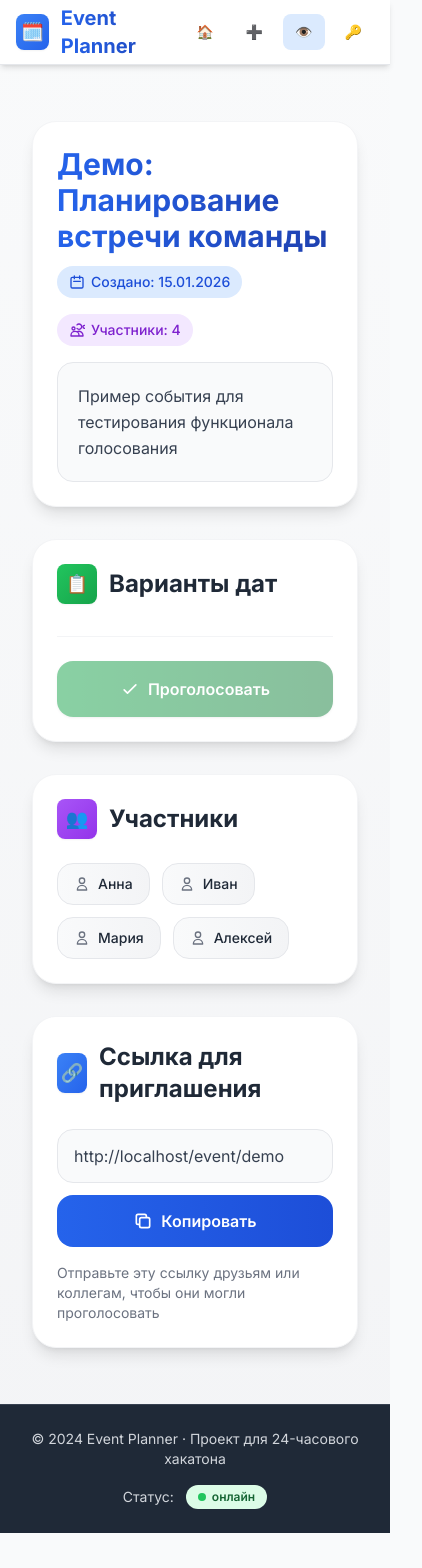
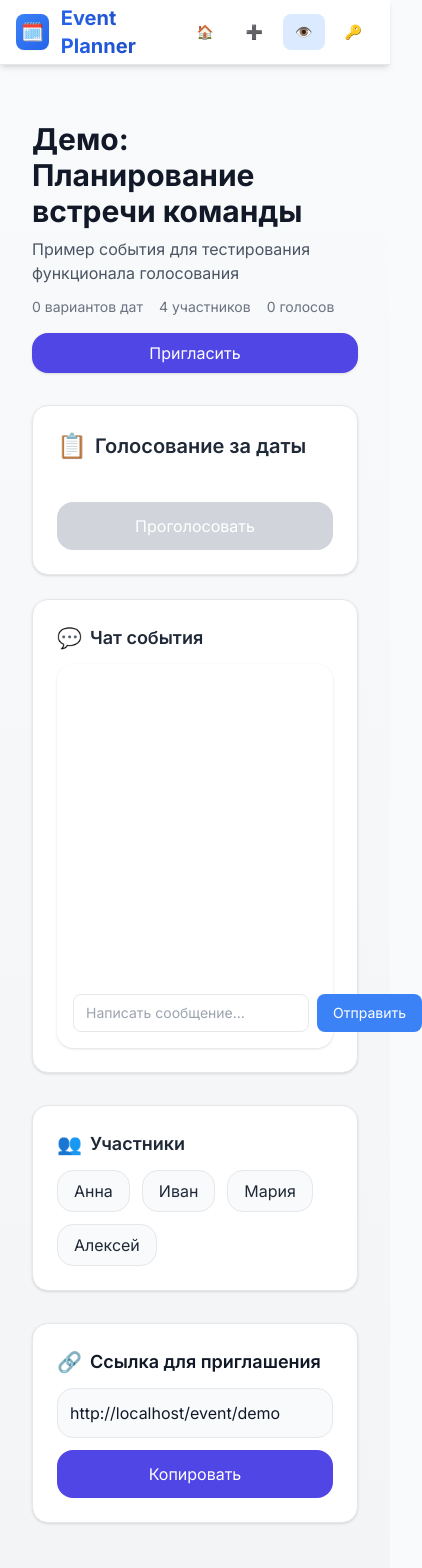
Before and after one commit to memechanic/event-planner, a Vue app in the folder frontend/: page /event/demo in a window 390 px wide. Shown: the top 1568 px of the page, 422 px wide, since content can reach past the window. Before the commit the page ends 1533 px from the top, so only its background shows below. Built offline with nearby package versions, Linux system fonts and the light colour scheme.

Commit message:
Added Chat

```diff
--- /dev/null
+++ b/frontend/src/components/ChatBox.vue
@@ -0,0 +1,72 @@
+<template>
+  <div class="flex flex-col bg-white rounded-xl shadow p-4 h-96">
+    <div class="flex-grow overflow-y-auto space-y-2 pr-1">
+      <div
+        v-for="(m, i) in messages"
+        :key="i"
+        class="flex"
+        :class="m.from === 'me' ? 'justify-end' : 'justify-start'"
+      >
+        <div
+          class="px-3 py-2 rounded-lg max-w-xs text-sm"
+          :class="m.from === 'me'
+            ? 'bg-blue-500 text-white'
+            : 'bg-gray-200 text-gray-800'"
+        >
+          {{ m.text }}
+        </div>
+      </div>
+    </div>
+
+    <div class="flex mt-3">
+      <input
+        v-model="newMessage"
+        type="text"
+        placeholder="Написать сообщение..."
+        class="flex-grow border rounded-lg px-3 py-2 text-sm focus:outline-none focus:ring focus:ring-blue-300"
+        @keyup.enter="sendMessage"
+      />
+      <button
+        class="ml-2 px-4 py-2 bg-blue-500 text-white rounded-lg text-sm hover:bg-blue-600"
+        @click="sendMessage"
+      >
+        Отправить
+      </button>
+    </div>
+  </div>
+</template>
+
+<script>
+export default {
+  name: "ChatBox",
+  props: {
+    userRole: {
+      type: String,
+      default: "participant"
+    }
+  },
+  data() {
+    return {
+      messages: [],
+      newMessage: ""
+    };
+  },
+  methods: {
+    sendMessage() {
+      if (!this.newMessage.trim()) return;
+
+      this.messages.push({
+        text: this.newMessage,
+        from: this.userRole === "owner" ? "me" : "me"
+      });
+
+      this.newMessage = "";
+
+      this.$nextTick(() => {
+        const el = this.$el.querySelector(".overflow-y-auto");
+        el.scrollTop = el.scrollHeight;
+      });
+    }
+  }
+};
+</script>
--- a/frontend/src/views/EventView.vue
+++ b/frontend/src/views/EventView.vue
@@ -1,5 +1,8 @@
+<script> import ChatBox from "@/components/ChatBox.vue"; export default { components: { ChatBox } }; </script>
+
 <template>
-  <div class="max-w-4xl mx-auto px-4 py-8">
+  <div class="max-w-7xl mx-auto px-4 py-8">
+
     <!-- Загрузка -->
     <div v-if="loading" class="flex flex-col items-center justify-center py-20">
       <div class="w-16 h-16 border-4 border-blue-200 border-t-blue-600 rounded-full animate-spin mb-4"></div>
@@ -17,187 +20,123 @@
       <p class="text-gray-600 mb-8">{{ error }}</p>
       <router-link
         to="/"
-        class="inline-flex items-center px-6 py-3 bg-gradient-to-r from-blue-600 to-blue-700 text-white font-semibold rounded-xl hover:shadow-lg transition-all duration-200"
+        class="inline-flex items-center px-6 py-3 bg-blue-600 text-white font-semibold rounded-xl hover:bg-blue-700 transition-all"
       >
         На главную
       </router-link>
     </div>
 
-    <!-- Контент события -->
+    <!-- Контент -->
     <div v-else-if="event" class="space-y-8">
-      <!-- Заголовок -->
-      <div class="bg-white rounded-2xl shadow-lg p-6 md:p-8 border border-gray-100">
-        <div class="flex flex-col md:flex-row md:items-start md:justify-between gap-6">
+
+      <!-- HEADER -->
+      <div class="flex flex-col md:flex-row md:items-start md:justify-between">
         <div class="flex-1">
-            <h1 class="text-3xl font-bold bg-gradient-to-r from-blue-600 to-blue-800 bg-clip-text text-transparent mb-3">
-              {{ event.title }}
-            </h1>
-            <div class="flex flex-wrap items-center gap-4 mb-4">
-              <span class="inline-flex items-center px-3 py-1.5 bg-blue-100 text-blue-700 rounded-full text-sm font-medium">
-                <svg class="w-4 h-4 mr-1.5" fill="none" stroke="currentColor" viewBox="0 0 24 24">
-                  <path stroke-linecap="round" stroke-linejoin="round" stroke-width="2" d="M8 7V3m8 4V3m-9 8h10M5 21h14a2 2 0 002-2V7a2 2 0 00-2-2H5a2 2 0 00-2 2v12a2 2 0 002 2z"/>
-                </svg>
-                Создано: {{ formatDate(event.created_at) }}
-              </span>
-              <span class="inline-flex items-center px-3 py-1.5 bg-purple-100 text-purple-700 rounded-full text-sm font-medium">
-                <svg class="w-4 h-4 mr-1.5" fill="none" stroke="currentColor" viewBox="0 0 24 24">
-                  <path stroke-linecap="round" stroke-linejoin="round" stroke-width="2" d="M12 4.354a4 4 0 110 5.292M15 21H3v-1a6 6 0 0112 0v1zm0 0h6v-1a6 6 0 00-9-5.197m13.5-7.5a2.25 2.25 0 11-4.5 0 2.25 2.25 0 014.5 0zM6.75 7.5a2.25 2.25 0 100 4.5 2.25 2.25 0 000-4.5z"/>
-                </svg>
-                Участники: {{ uniqueParticipants.length }}
-              </span>
-            </div>
-            <div class="bg-gray-50 rounded-xl p-5 border border-gray-200">
-              <p class="text-gray-700 leading-relaxed">
-                {{ event.description || 'Нет описания' }}
-              </p>
-            </div>
-          </div>
+          <h1 class="text-3xl font-bold text-gray-900 mb-2">{{ event.title }}</h1>
+          <p class="text-gray-600">{{ event.description || 'Нет описания' }}</p>
+          <div class="flex gap-4 text-sm text-gray-500 mt-3">
+            <span>{{ dates.length }} вариантов дат</span>
+            <span>{{ uniqueParticipants.length }} участников</span>
+            <span>{{ eventStore.votes?.length || 0 }} голосов</span>
           </div>
         </div>
 
-      <!-- Даты для голосования -->
-      <div class="bg-white rounded-2xl shadow-lg p-6 md:p-8 border border-gray-100">
-        <div class="flex items-center mb-6">
-          <div class="w-10 h-10 bg-gradient-to-br from-green-500 to-green-600 rounded-lg flex items-center justify-center mr-3 shadow-sm">
-            <span class="text-white text-lg">📋</span>
+        <button class="mt-4 md:mt-0 px-5 py-2 bg-indigo-600 text-white rounded-xl shadow hover:bg-indigo-700">
+          Пригласить
+        </button>
       </div>
-          <h2 class="text-2xl font-bold text-gray-800">Варианты дат</h2>
+
+      <!-- GRID: Vote + Chat -->
+      <div class="grid grid-cols-1 lg:grid-cols-3 gap-6">
+
+        <!-- VOTE SECTION -->
+        <div class="lg:col-span-2 bg-white rounded-xl shadow p-6 border">
+          <div class="flex items-center mb-4">
+            <span class="text-2xl mr-2">📋</span>
+            <h2 class="text-xl font-semibold text-gray-800">Голосование за даты</h2>
           </div>
 
           <div class="space-y-4">
             <div
               v-for="date in dates"
               :key="date"
-            class="date-card"
-            :class="[
-              'bg-white border-2 rounded-xl p-5 cursor-pointer transition-all duration-200 hover:shadow-md',
-              selectedDate === date
-                ? 'border-green-500 bg-green-50'
-                : 'border-gray-200 hover:border-green-300'
-            ]"
               @click="selectDate(date)"
+              class="border rounded-xl p-4 cursor-pointer hover:border-green-400 transition"
+              :class="selectedDate === date ? 'bg-green-50 border-green-500' : 'border-gray-200'"
             >
-            <div class="flex items-start justify-between">
-              <div class="flex-1">
-                <div class="text-lg font-semibold text-gray-800 mb-2">
-                  {{ formatDateTime(date) }}
-                </div>
-                <div class="flex items-center flex-wrap gap-3">
-                  <span class="inline-flex items-center px-3 py-1.5 bg-green-100 text-green-800 rounded-full text-sm font-medium">
-                    👍 {{ (votesByDate[date] || []).length }} голосов
-                  </span>
-                  <span v-if="votesByDate[date] && votesByDate[date].length > 0" class="text-sm text-gray-600">
-                    {{ votesByDate[date].join(', ') }}
-                  </span>
+              <div class="flex justify-between">
+                <div>
+                  <div class="font-medium text-gray-800">{{ formatDateTime(date) }}</div>
+                  <div class="text-sm text-gray-600">
+                    {{ (votesByDate[date] || []).length }} голосов
                   </div>
                 </div>
-              <div v-if="selectedDate === date" class="text-green-600 ml-4">
-                <svg class="w-6 h-6" fill="none" stroke="currentColor" viewBox="0 0 24 24">
-                  <path stroke-linecap="round" stroke-linejoin="round" stroke-width="2" d="M9 12l2 2 4-4m6 2a9 9 0 11-18 0 9 9 0 0118 0z"/>
-                </svg>
+                <div v-if="selectedDate === date" class="text-green-600">
+                  ✔
                 </div>
               </div>
             </div>
           </div>
 
-        <div class="mt-8 pt-6 border-t border-gray-100">
           <button
+            class="mt-6 w-full py-3 bg-green-600 hover:bg-green-700 text-white rounded-xl disabled:bg-gray-300"
+            :disabled="!selectedDate || voting"
             @click="submitVote"
-            :disabled="!selectedDate || voting"
-            class="w-full py-4 px-6 bg-gradient-to-r from-green-600 to-green-700 hover:from-green-700 hover:to-green-800 text-white font-semibold rounded-xl shadow-lg hover:shadow-xl transform hover:-translate-y-0.5 transition-all duration-200 disabled:opacity-50 disabled:cursor-not-allowed disabled:transform-none disabled:shadow"
           >
-            <span v-if="voting" class="flex items-center justify-center">
-              <svg class="animate-spin -ml-1 mr-3 h-5 w-5 text-white" fill="none" viewBox="0 0 24 24">
-                <circle class="opacity-25" cx="12" cy="12" r="10" stroke="currentColor" stroke-width="4"></circle>
-                <path class="opacity-75" fill="currentColor" d="M4 12a8 8 0 018-8V0C5.373 0 0 5.373 0 12h4zm2 5.291A7.962 7.962 0 014 12H0c0 3.042 1.135 5.824 3 7.938l3-2.647z"></path>
-              </svg>
-              Голосую...
-            </span>
-            <span v-else class="flex items-center justify-center">
-              <svg class="w-5 h-5 mr-2" fill="none" stroke="currentColor" viewBox="0 0 24 24">
-                <path stroke-linecap="round" stroke-linejoin="round" stroke-width="2" d="M5 13l4 4L19 7"/>
-              </svg>
-              Проголосовать
-            </span>
+            {{ voting ? 'Голосую...' : 'Проголосовать' }}
+          </button>
+        </div>
+
+        <!-- CHAT -->
+        <div class="bg-white rounded-xl shadow p-6 border flex flex-col">
+          <div class="flex items-center mb-3">
+            <span class="text-xl mr-2">💬</span>
+            <h2 class="text-lg font-semibold text-gray-800">Чат события</h2>
+          </div>
+
+          <ChatBox />
+        </div>
+
+      </div>
+
+      <!-- PARTICIPANTS -->
+      <div class="bg-white rounded-xl shadow p-6 border">
+        <div class="flex items-center mb-3">
+          <span class="text-xl mr-2">👥</span>
+          <h2 class="text-lg font-semibold text-gray-800">Участники</h2>
+        </div>
+
+        <div class="flex flex-wrap gap-3 mt-3">
+          <div v-for="p in uniqueParticipants" :key="p" class="px-4 py-2 border rounded-xl bg-gray-50 text-gray-800">
+            {{ p }}
+          </div>
+        </div>
+      </div>
+
+      <!-- LINK -->
+      <div class="bg-white rounded-xl shadow p-6 border">
+        <h2 class="text-lg font-semibold mb-3 flex items-center">
+          <span class="mr-2 text-xl">🔗</span> Ссылка для приглашения
+        </h2>
+
+        <div class="flex flex-col sm:flex-row gap-3">
+          <input :value="eventUrl" readonly class="flex-1 p-3 rounded-xl border bg-gray-50" />
+          <button @click="copyLink" class="px-5 py-3 rounded-xl bg-indigo-600 text-white hover:bg-indigo-700">
+            {{ copied ? 'Скопировано!' : 'Копировать' }}
           </button>
         </div>
       </div>
 
-      <!-- Участники -->
-      <div class="bg-white rounded-2xl shadow-lg p-6 md:p-8 border border-gray-100">
-        <div class="flex items-center mb-6">
-          <div class="w-10 h-10 bg-gradient-to-br from-purple-500 to-purple-600 rounded-lg flex items-center justify-center mr-3 shadow-sm">
-            <span class="text-white text-lg">👥</span>
-          </div>
-          <h2 class="text-2xl font-bold text-gray-800">Участники</h2>
-        </div>
-
-        <div class="flex flex-wrap gap-3">
-          <span
-            v-for="participant in uniqueParticipants"
-            :key="participant"
-            class="inline-flex items-center px-4 py-2.5 bg-gradient-to-r from-gray-50 to-gray-100 border border-gray-200 text-gray-800 rounded-xl text-sm font-medium hover:bg-gray-100 transition-colors"
-          >
-            <svg class="w-4 h-4 mr-2 text-gray-500" fill="none" stroke="currentColor" viewBox="0 0 24 24">
-              <path stroke-linecap="round" stroke-linejoin="round" stroke-width="2" d="M16 7a4 4 0 11-8 0 4 4 0 018 0zM12 14a7 7 0 00-7 7h14a7 7 0 00-7-7z"/>
-            </svg>
-            {{ participant }}
-          </span>
-        </div>
-      </div>
-
-      <!-- Ссылка для приглашения -->
-      <div class="bg-white rounded-2xl shadow-lg p-6 md:p-8 border border-gray-100">
-        <div class="flex items-center mb-6">
-          <div class="w-10 h-10 bg-gradient-to-br from-blue-500 to-blue-600 rounded-lg flex items-center justify-center mr-3 shadow-sm">
-            <span class="text-white text-lg">🔗</span>
-          </div>
-          <h2 class="text-2xl font-bold text-gray-800">Ссылка для приглашения</h2>
-        </div>
-
-        <div class="space-y-4">
-          <div class="flex flex-col sm:flex-row gap-3">
-            <input
-              :value="eventUrl"
-              readonly
-              class="flex-1 px-4 py-3.5 bg-gray-50 border border-gray-200 rounded-xl text-gray-700 focus:outline-none"
-            />
-            <button
-              @click="copyLink"
-              :class="[
-                'px-6 py-3.5 font-semibold rounded-xl transition-all duration-200 flex items-center justify-center',
-                copied
-                  ? 'bg-green-100 text-green-800 border border-green-200'
-                  : 'bg-gradient-to-r from-blue-600 to-blue-700 text-white hover:shadow-lg'
-              ]"
-            >
-              <span v-if="copied" class="flex items-center">
-                <svg class="w-5 h-5 mr-2" fill="none" stroke="currentColor" viewBox="0 0 24 24">
-                  <path stroke-linecap="round" stroke-linejoin="round" stroke-width="2" d="M9 5H7a2 2 0 00-2 2v12a2 2 0 002 2h10a2 2 0 002-2V7a2 2 0 00-2-2h-2M9 5a2 2 0 002 2h2a2 2 0 002-2M9 5a2 2 0 012-2h2a2 2 0 012 2"/>
-                </svg>
-                Скопировано!
-              </span>
-              <span v-else class="flex items-center">
-                <svg class="w-5 h-5 mr-2" fill="none" stroke="currentColor" viewBox="0 0 24 24">
-                  <path stroke-linecap="round" stroke-linejoin="round" stroke-width="2" d="M8 16H6a2 2 0 01-2-2V6a2 2 0 012-2h8a2 2 0 012 2v2m-6 12h8a2 2 0 002-2v-8a2 2 0 00-2-2h-8a2 2 0 00-2 2v8a2 2 0 002 2z"/>
-                </svg>
-                Копировать
-              </span>
-            </button>
-          </div>
-          <p class="text-sm text-gray-500">
-            Отправьте эту ссылку друзьям или коллегам, чтобы они могли проголосовать
-          </p>
-        </div>
-      </div>
     </div>
   </div>
 </template>
+
 
 <script setup>
 import { ref, computed, onMounted, watch } from 'vue'
 import { useRoute } from 'vue-router'
 import { useEventStore } from '@/stores/event'
+
 
 const route = useRoute()
 const eventStore = useEventStore()
```
Also changed, not shown: frontend/src/stores/event.js (+9 -3 lines), 1 other file (tests, documents, lock files or other folders). Lines whose indentation alone changed are shown as unchanged.
